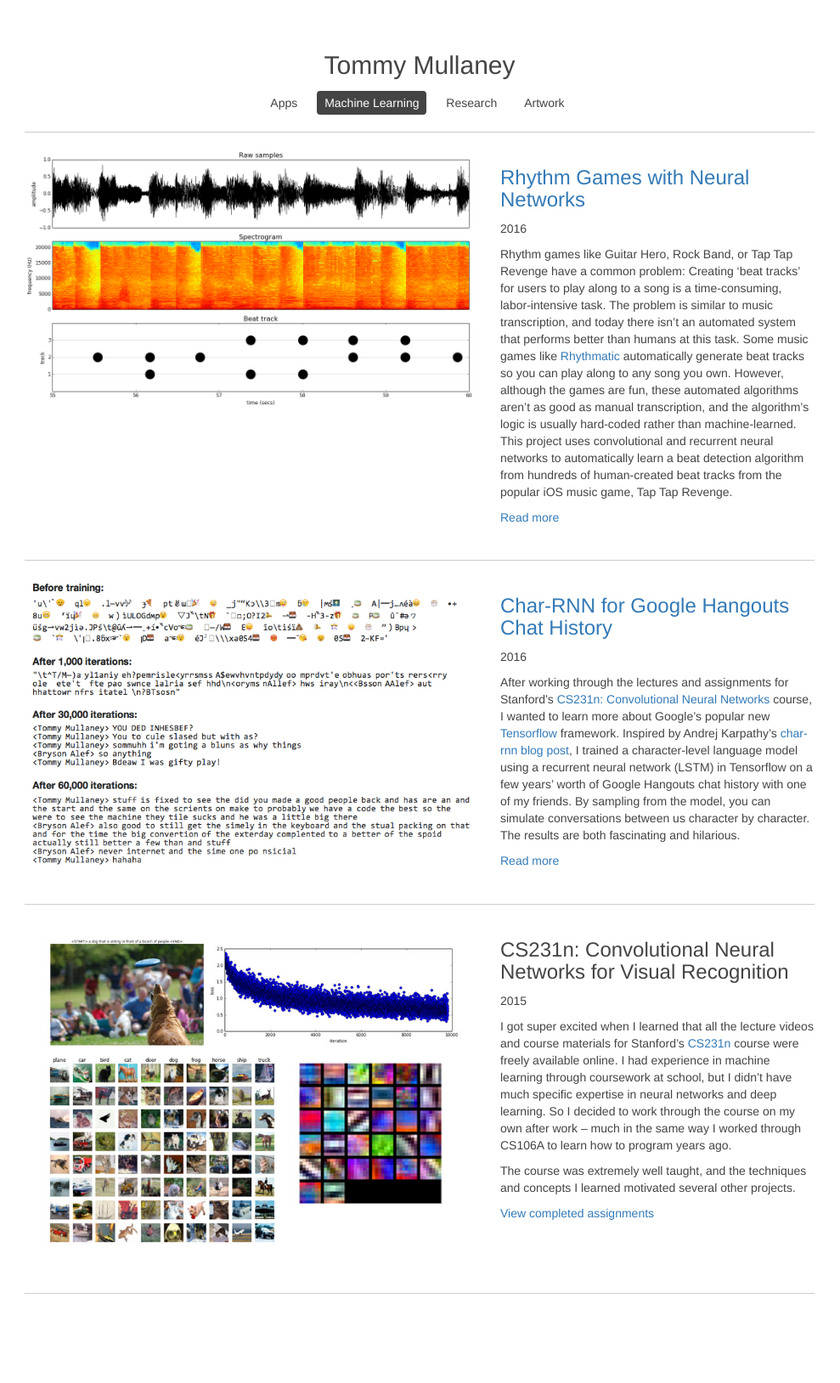
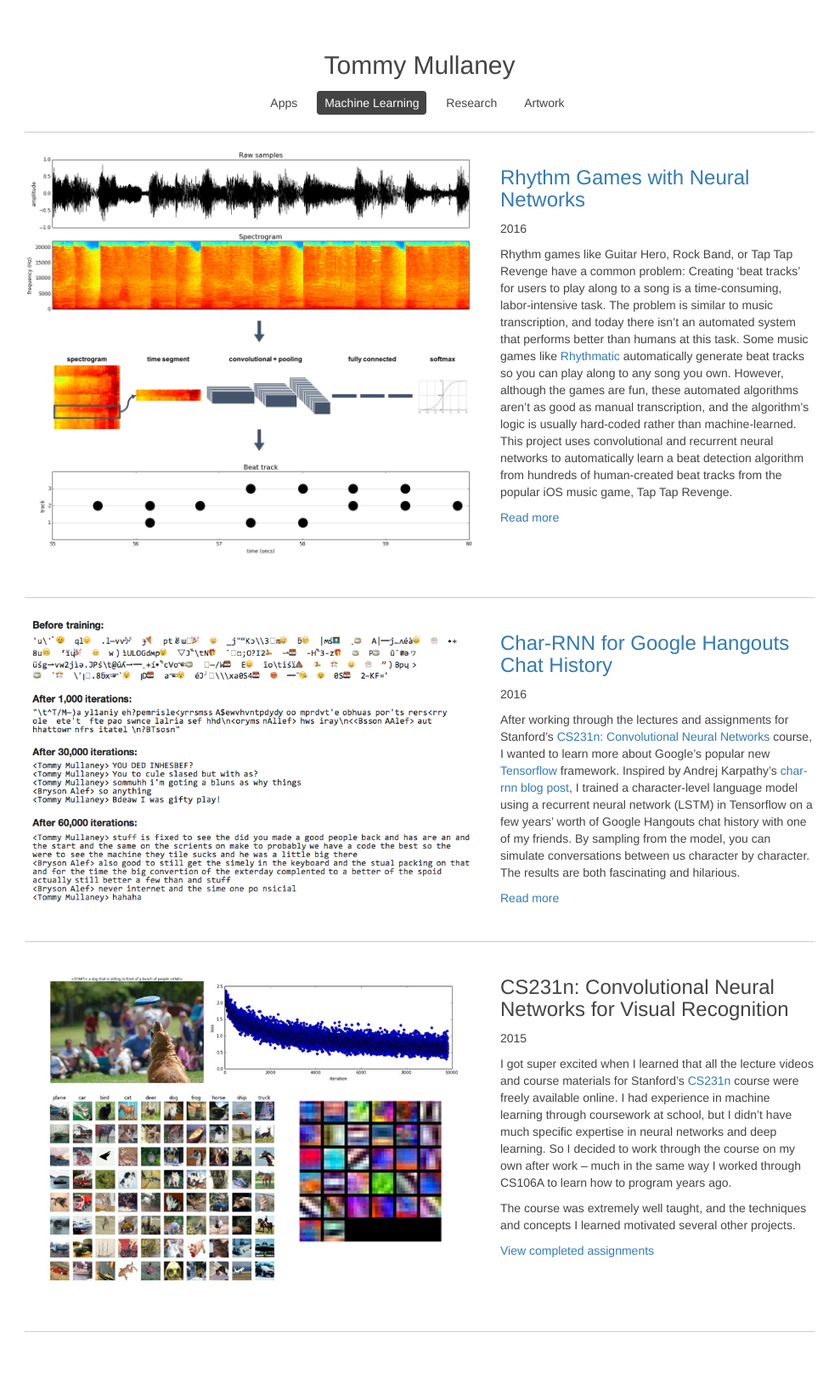
Before and after one commit to tmullaney/tmullaney.github.io, a Jekyll site: the page built from machine-learning/index.html, in a window 1280 px wide. Shown: the whole page at 85% size, without its empty margins (146-1135 px from the left). Built offline with Jekyll 4.4.1, drawn with Linux system fonts in a browser that asks for light colours; before the commit the page ends 1583 px from its top, so only the background shows below that.

Commit message:
update feature img

```diff
--- a/_posts/2016-08-01-deep-learning-beat-detection.markdown
+++ b/_posts/2016-08-01-deep-learning-beat-detection.markdown
@@ -3,7 +3,7 @@ layout: post
 title:  "Rhythm Games with Neural Networks"
 date:   2016-08-01
 category: machine-learning
-feature_image: /img/spectrogram-track-example.png
+feature_image: /img/deep-learning-beat-detection-feature.png
 detail: true
 ---
 
```
Also changed, not shown: img/deep-learning-beat-detection-feature.png.
